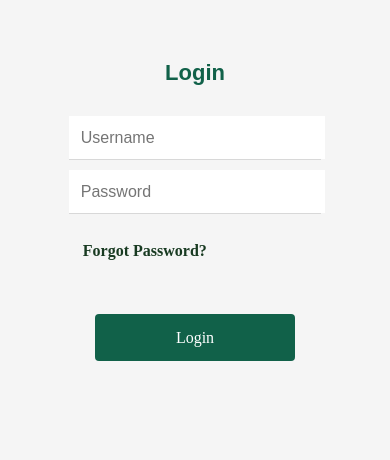
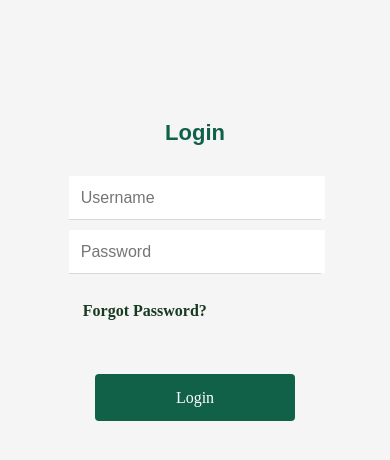
Before and after one commit to pasindu-nawodya/Api-Ape-Product-Clients, a React (Create React App) app: page / in a window 390 px wide. Shown: the top 460 px of the page. Built offline with nearby package versions, Linux system fonts and the light colour scheme.

Commit message:
admin login

```diff
--- a/src/component/Admin/css/Login.css
+++ b/src/component/Admin/css/Login.css
@@ -5,7 +5,7 @@ body{
 .authBox{
     width: 700px;
     overflow: hidden;
-    margin: 50px auto 30px;
+    margin: 80px auto 30px;
 }
 
 .leftBox{
@@ -146,7 +146,7 @@ body{
     }
 
     .titleAuth{
-        margin-top: 10px;
+        margin-top: 40px;
         font-family: fantasy;
     }
 
```
